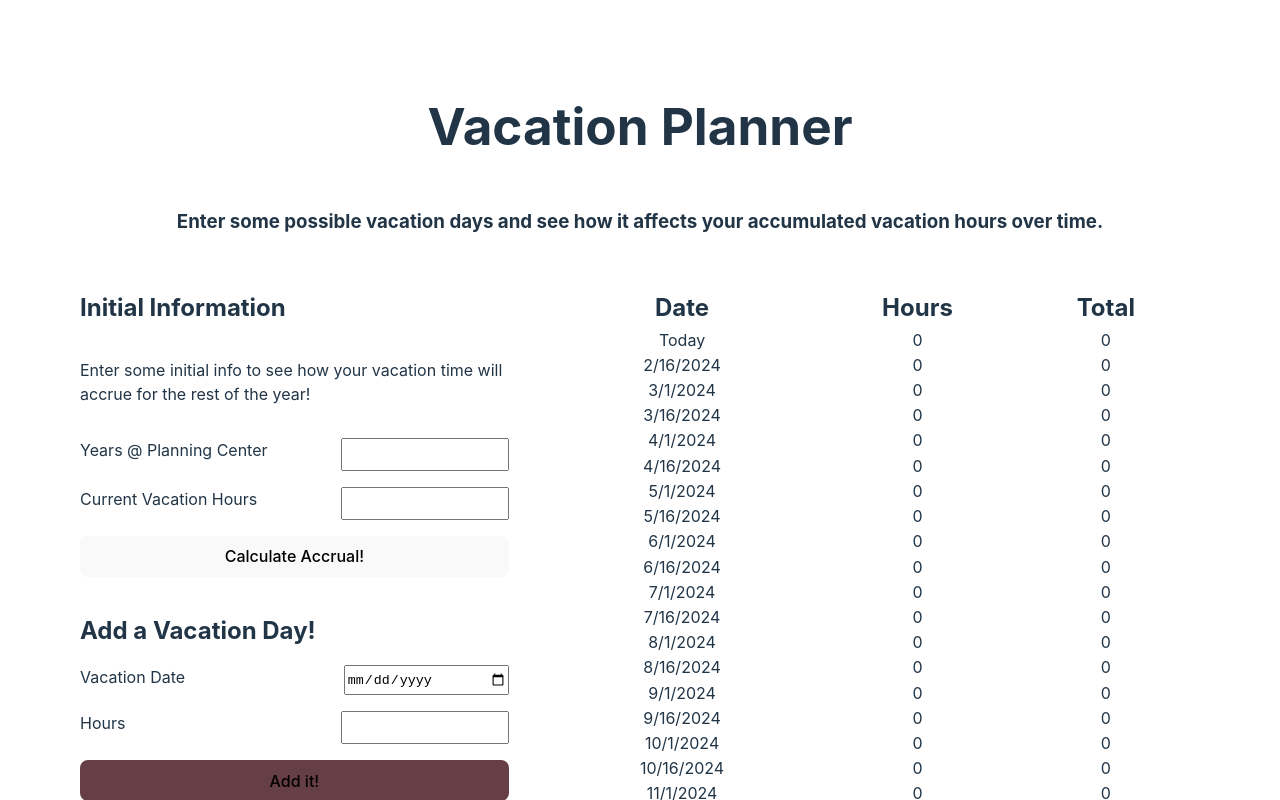
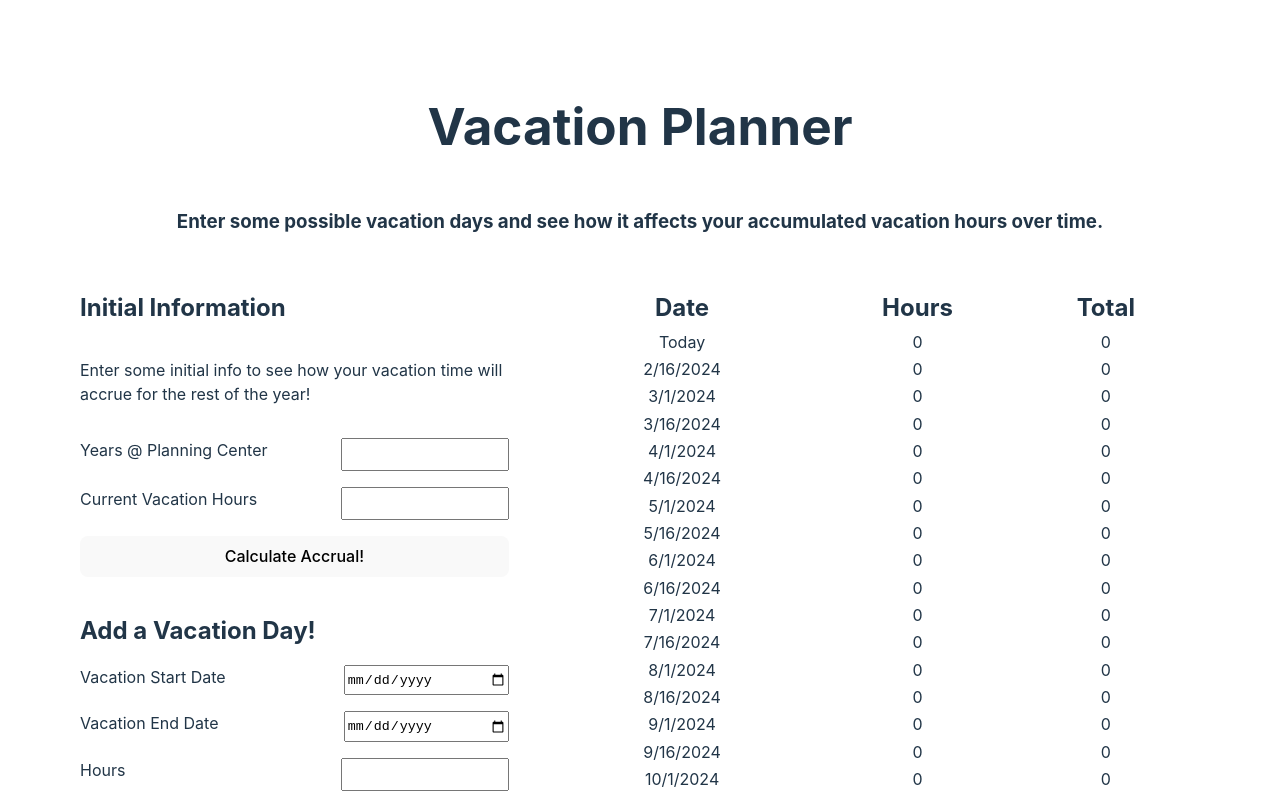
Before and after one commit to usborn116/pto-calculator, a React (Vite) app: page / in a window 1280 px wide. Shown: the top 800 px of the page. Built offline with nearby package versions, Linux system fonts and the light colour scheme.

Commit message:
added end date field

```diff
--- a/src/App.tsx
+++ b/src/App.tsx
@@ -3,9 +3,7 @@ import './App.css'
 import { DateLog } from './Types'
 import { restOfYear, accrualTable } from './Helpers'
 
-const firsts = [...restOfYear(1), ...restOfYear(16)].sort((a, b) => a.getTime() - b.getTime())
-
-if (new Date() > firsts[0]){ firsts.shift()}
+const firsts = [...restOfYear(1), ...restOfYear(16)].sort((a, b) => a.getTime() - b.getTime()).filter((date) => date > new Date())
 
 if (new Date().getDay() != firsts[0].getDay()) firsts.unshift(new Date())
 
@@ -95,10 +93,17 @@ function App() {
         <div className="form">
             <form onSubmit={handleSubmit}>
               <h2>Add a Vacation Day!</h2>
+
               <div className="pair">
-              <label htmlFor="date">Vacation Date</label><br></br>
+              <label htmlFor="date">Vacation Start Date</label><br></br>
               <input type="date" name="date" id="date" onChange={handleChange}/>
               </div>
+
+              <div className="pair">
+              <label htmlFor="date">Vacation End Date</label><br></br>
+              <input type="date" name="datez" id="datez" onChange={() => {}}/>
+              </div>
+
               <div className="pair">
               <label>Hours</label><br></br>
               <input type="number" max={8} name="hrs" onChange={handleChange}/>
```
